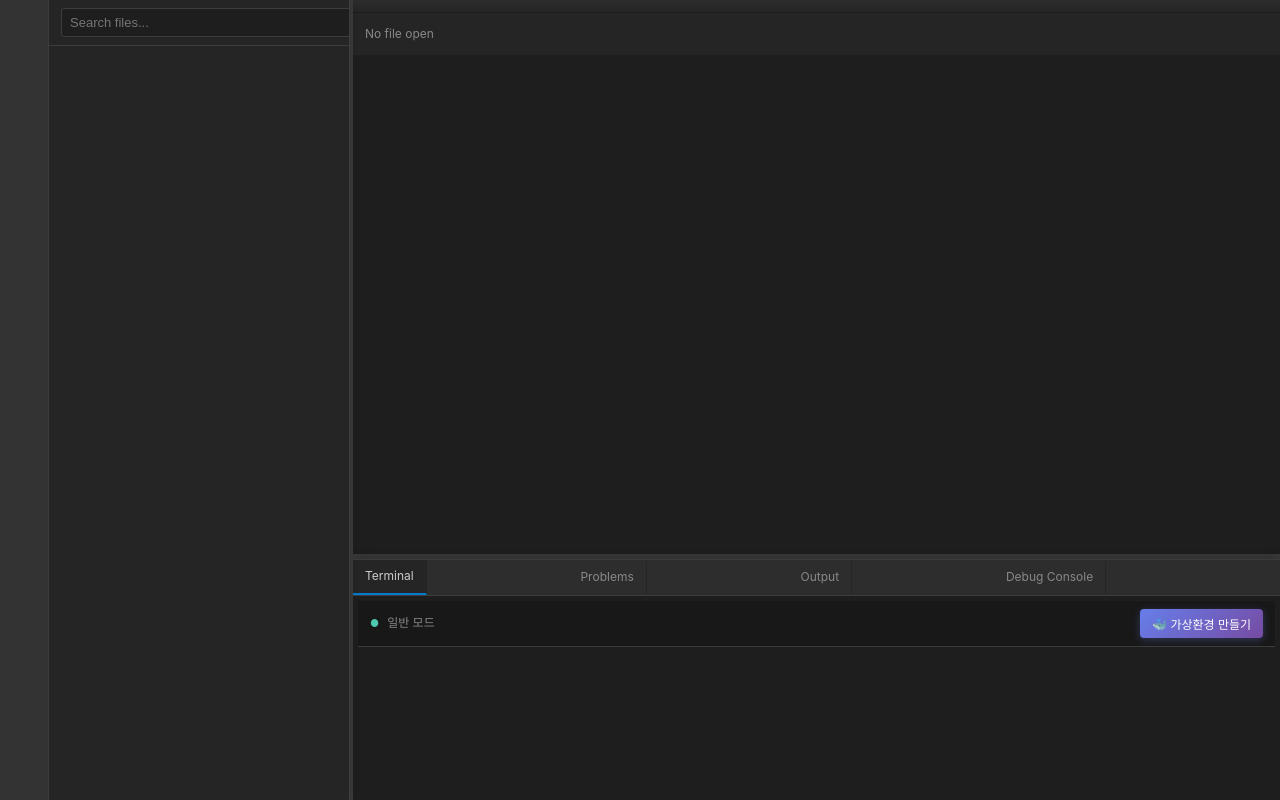
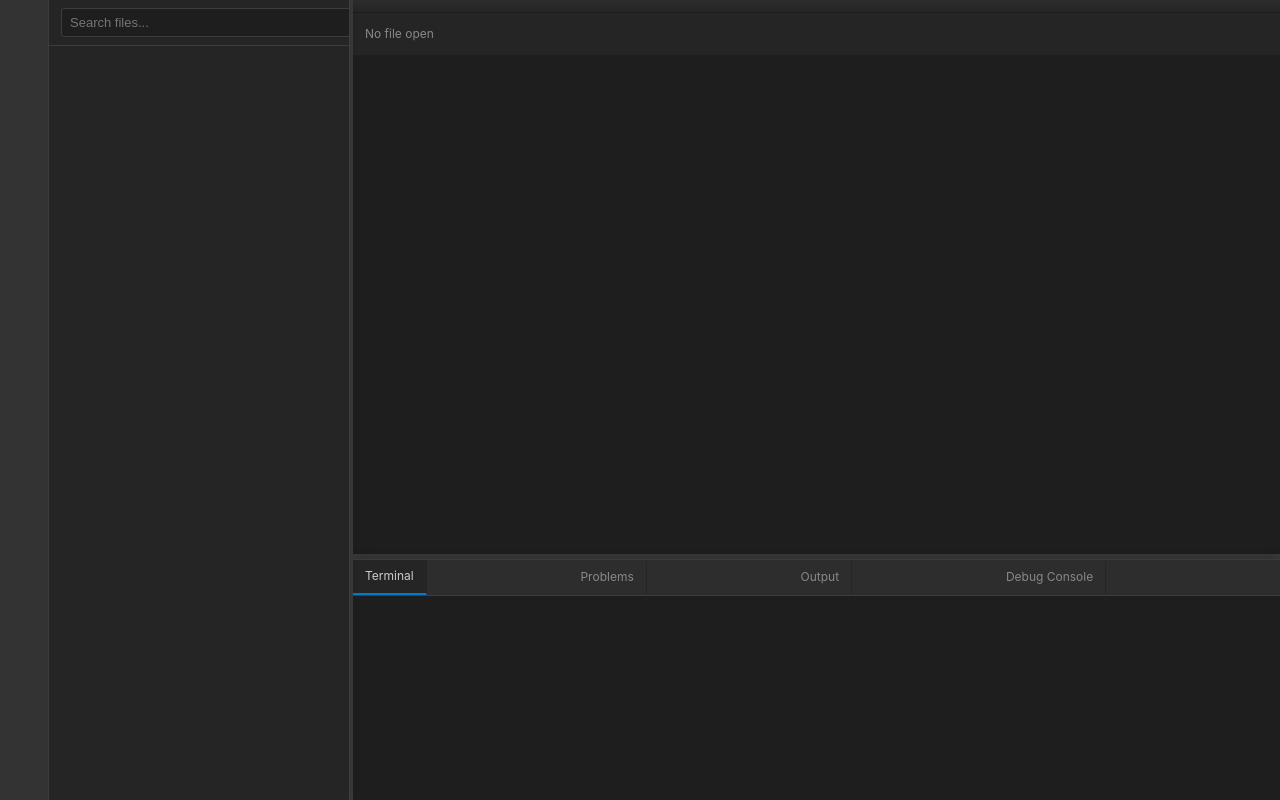
Before and after one commit to NiceTop1027/NEW_DY_VSCODE, a website: page public/index.html in a window 1280 px wide. Drawn offline with nearby package versions, Linux system fonts and the light colour scheme; some icons are missing.

Commit message:
🎯 Final Railway version: File editing + Code execution + Live Preview (Terminal blocked for security)

```diff
--- a/public/index.html
+++ b/public/index.html
@@ -104,14 +104,6 @@
                         </div>
                         <div id="panel-content">
                             <div id="terminal" class="panel-view active">
-                                <div id="terminal-header" class="terminal-header">
-                                    <div class="terminal-status">
-                                        <span id="terminal-status-text">일반 모드</span>
-                                    </div>
-                                    <button id="create-sandbox-btn" class="sandbox-btn" title="격리된 가상환경 생성">
-                                        🐳 가상환경 만들기
-                                    </button>
-                                </div>
                                 <div id="terminal-container">
                                     <!-- Terminal will be initialized here -->
                                 </div>
```
